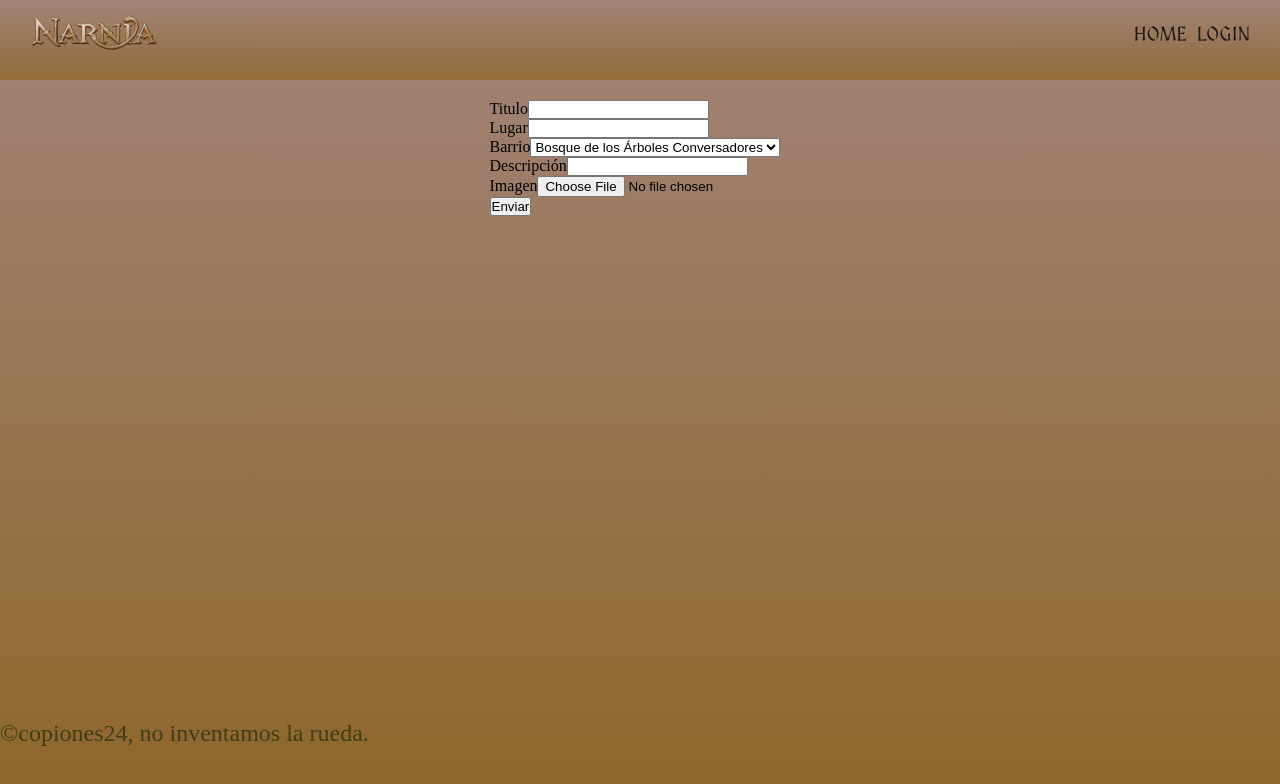
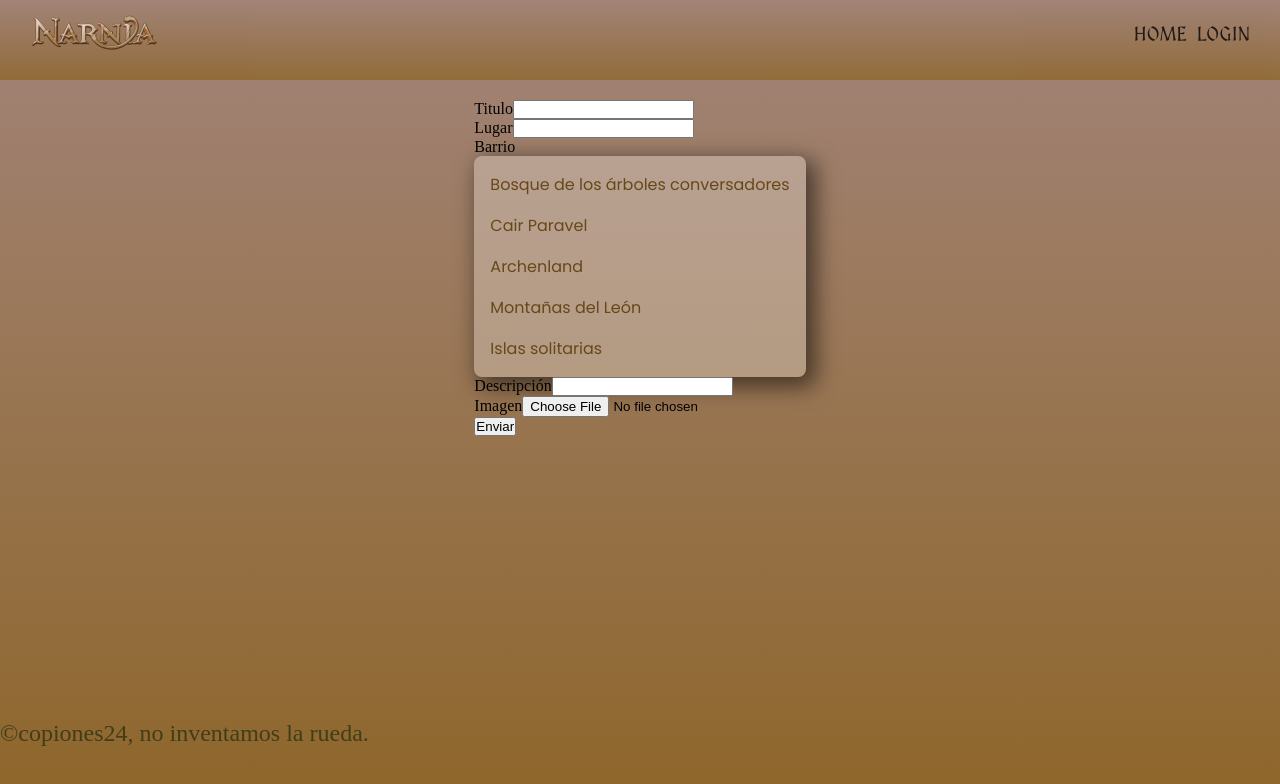
Before and after one commit to Zarayf/proyecto3-ciudadsegura-front-, a React (Vite) app in the folder proyecto-3-ciudad-segura/: page /NewProblem in a window 1280 px wide. Shown: the top 784 px of the page. Built offline with nearby package versions, Linux system fonts and the light colour scheme; no server answers.

Commit message:
añadido pagina para recuperar contraseña

```diff
--- a/proyecto-3-ciudad-segura/src/App.css
+++ b/proyecto-3-ciudad-segura/src/App.css
@@ -1,3 +1,5 @@
+@import url('https://fonts.googleapis.com/css2?family=Poppins&family=Special+Elite&display=swap');
+
 * {
   padding: 0;
   margin: 0;
--- a/proyecto-3-ciudad-segura/src/App.jsx
+++ b/proyecto-3-ciudad-segura/src/App.jsx
@@ -2,12 +2,16 @@ import { Footer } from './components/footer/Footer';
 import { Routes, Route } from 'react-router-dom';
 import { Header } from './components/header/Header';
 import { Login } from './pages/Login';
-import { Home } from './pages/Home';
+import { Home } from './pages/home';
 import { AdminPage } from './pages/AdminPage';
 import { NewProblem } from './pages/newProblem';
 import { EditProblem } from './pages/EditProblem';
 import { ListProblem } from './pages/listProblem';
 import { ListProblemsByIdDistrict } from './pages/ListProblemsByIdDistrict';
+import { RecoverPassword } from './pages/RecoverPassword';
+
+
+
 function App() {
   return (
     <>
@@ -23,6 +27,7 @@ function App() {
         />
         <Route path='/ListProblem' element={<ListProblem />} />
         <Route path='/login' element={<Login />} />
+        <Route path='/user/password/recover' element={<RecoverPassword />} />
         <Route path='*' element={<Home />} />
       </Routes>
 
--- a/proyecto-3-ciudad-segura/src/components/SelectDistrict.jsx
+++ /dev/null
@@ -1,13 +0,0 @@
-export const SelectDistrict = () => {
-  return (
-    <>
-      <select name='id_district'>
-        <option value='1'>Bosque de los Árboles Conversadores</option>
-        <option value='2'>Cair Paravel</option>
-        <option value='3'>Archenland</option>
-        <option value='4'>Montañas del León</option>
-        <option value='5'>Islas Solitarias</option>
-      </select>
-    </>
-  );
-};
--- a/proyecto-3-ciudad-segura/src/components/formLogin/FormLogin.jsx
+++ b/proyecto-3-ciudad-segura/src/components/formLogin/FormLogin.jsx
@@ -50,7 +50,7 @@ export const FormLogin = () => {
           <button>Login</button>
         </div>
         <div>
-          <Link to={'/user/recover-password'}>
+          <Link to={'/user/password/recover'}>
             <p>Recupar contraseña</p>
           </Link>
         </div>
--- a/proyecto-3-ciudad-segura/src/components/newProblem/FormNewProblem.jsx
+++ b/proyecto-3-ciudad-segura/src/components/newProblem/FormNewProblem.jsx
@@ -3,7 +3,7 @@ import { useContext, useState } from 'react';
 import { newProblemService } from '../../service/newProblemService';
 import { useNavigate } from 'react-router-dom';
 import styles from './FormNewProblem.module.css';
-import { SelectDistrict } from '../SelectDistrict';
+import { SelectDistrict } from '../selectDistrict/SelectDistrict';
 
 export const FormNewProblem = () => {
   const { token } = useContext(AuthContext);
--- /dev/null
+++ b/proyecto-3-ciudad-segura/src/components/selectDistrict/SelectDistrict.jsx
@@ -0,0 +1,16 @@
+import { Link } from "react-router-dom";
+import style from "./selectDistrict.module.css"
+
+export const SelectDistrict = () => {
+  return (
+    <>
+    <section className={style.section}>
+      <Link to={'/problems/districts/1'}>Bosque de los árboles conversadores</Link>
+      <Link to={'/problems/districts/2'}>Cair Paravel</Link>
+      <Link to={'/problems/districts/3'}>Archenland</Link>
+      <Link to={'/problems/districts/4'}>Montañas del León</Link>
+      <Link to={'/problems/districts/5'}>Islas solitarias</Link>
+    </section>
+    </>
+  );
+};
--- /dev/null
+++ b/proyecto-3-ciudad-segura/src/components/selectDistrict/selectDistrict.module.css
@@ -0,0 +1,18 @@
+
+.section{
+display: flex;
+flex-direction: column;
+gap: 1rem;
+background-color: rgba(255, 255, 255, 0.267);
+box-shadow: 7px 7px 22px 3px rgba(0,0,0,0.54);
+padding: 1rem;
+border-radius: 8px;
+
+}
+
+.section a {
+
+    color: rgb(103, 72, 25);
+    text-decoration: none;
+    font-family: 'Poppins';
+}
--- a/proyecto-3-ciudad-segura/src/pages/ListProblemsByIdDistrict.jsx
+++ b/proyecto-3-ciudad-segura/src/pages/ListProblemsByIdDistrict.jsx
@@ -21,7 +21,7 @@ export const ListProblemsByIdDistrict = () => {
                   <li>
                     {problem.photo ? (
                       <img
-                      src={`${VITE_API_URL}proyecto2-ciudadsegura/src/uploads/${problem.photo}`}
+                      src={`${VITE_API_URL}/uploads/${problem.photo}`}
                         alt="foto_problema"
                       />
                     ) : null}
--- /dev/null
+++ b/proyecto-3-ciudad-segura/src/pages/RecoverPassword.jsx
@@ -0,0 +1,38 @@
+import { useState } from "react";
+import { setRecoverPasswordService } from "../service/setRecoverPasswordService";
+import { useNavigate } from "react-router-dom";
+
+ export const RecoverPassword = () => {
+    const [email, setEmail] = useState('');
+
+    const [error, setError] = useState('');
+
+    const navigate = useNavigate();
+
+    const handleSubmit = async (e) => {
+        e.preventDefault();
+
+        try {
+            const rta = await setRecoverPasswordService(email);
+
+            navigate('/');
+
+        } catch (error) {
+            setError(error.message);
+        }
+    }
+
+    return (
+        <div>
+            <h3>Recuperar contraseña</h3>
+            <form onSubmit={handleSubmit}>
+                <div>
+                    <label>Email</label>
+                    <input type="email" name="email" onChange={(e) => setEmail(e.target.value)}/>
+                </div>
+                <button>Enviar</button>
+                {error ? <p>{ error }</p> : null}
+            </form>
+        </div>
+    );
+}
--- a/proyecto-3-ciudad-segura/src/pages/home.jsx
+++ b/proyecto-3-ciudad-segura/src/pages/home.jsx
@@ -1,5 +1,5 @@
 // import imgPrincipal from '../img/imgPrincipal.jpg';
-import { SelectDistrict } from '../components/SelectDistrict';
+import { SelectDistrict } from '../components/selectDistrict/SelectDistrict';
 
 import styles from '../styles/home.module.css';
 
@@ -8,9 +8,8 @@ export const Home = () => {
     <>
       <section className={styles.section}>
         <form className={styles.form}>
-          <label> ¿ Qué barrio quieres consultar ?</label>
+          <p> ¿ Qué barrio quieres consultar ?</p>
           <SelectDistrict />
-          <button>Buscar</button>
         </form>
       </section>
     </>
--- /dev/null
+++ b/proyecto-3-ciudad-segura/src/service/setRecoverPasswordService.js
@@ -0,0 +1,22 @@
+export const setRecoverPasswordService = async (email) => {
+
+    const url = `${import.meta.env.VITE_API_URL}/user/password/recover`;
+
+    const data = {
+        email
+    };
+
+    const response = await fetch(url, {
+        method: 'POST',
+        headers:{
+            'Content-Type': 'application/json'
+        },
+        body: JSON.stringify(data)
+    });
+
+    const json = await response.json();
+
+    if(!response.ok) throw new Error(json.message);
+
+    return json;
+}
```
Also changed, not shown: proyecto-3-ciudad-segura/src/img/Bosque.jpg (added).
